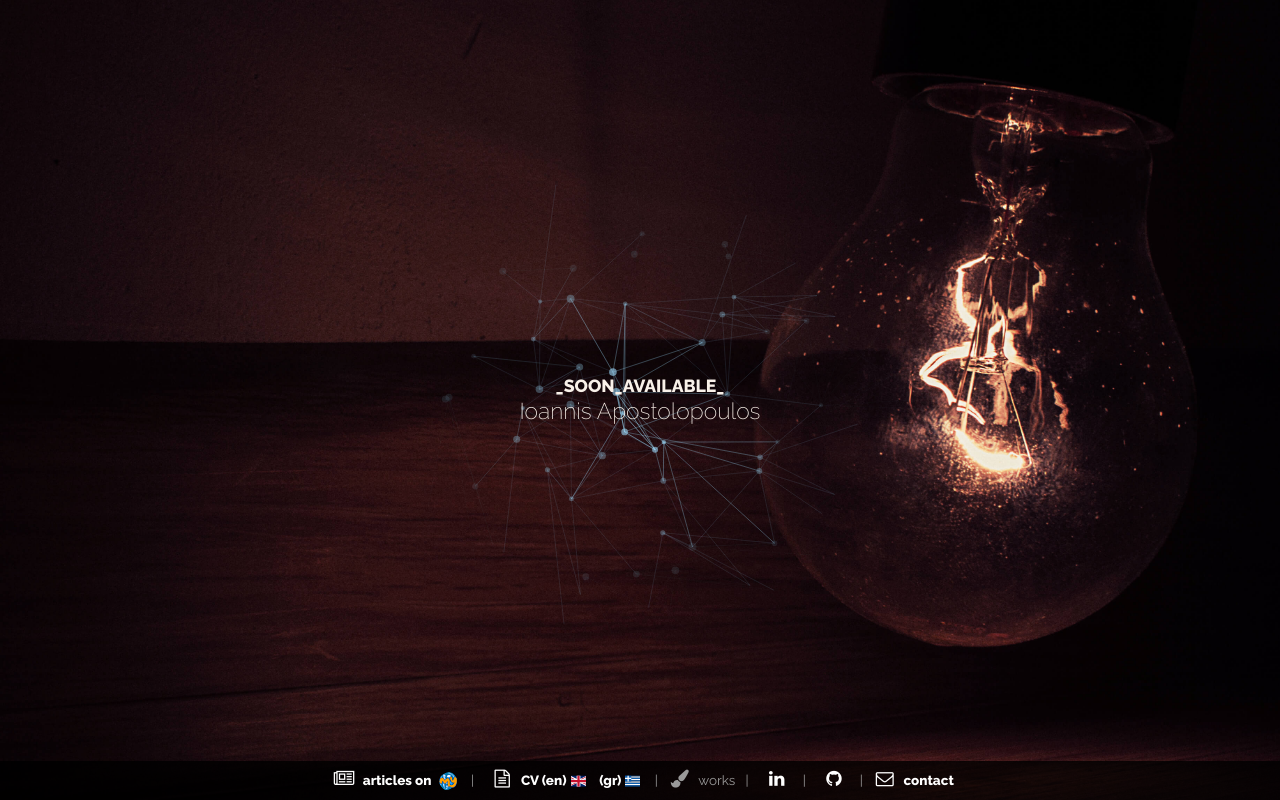
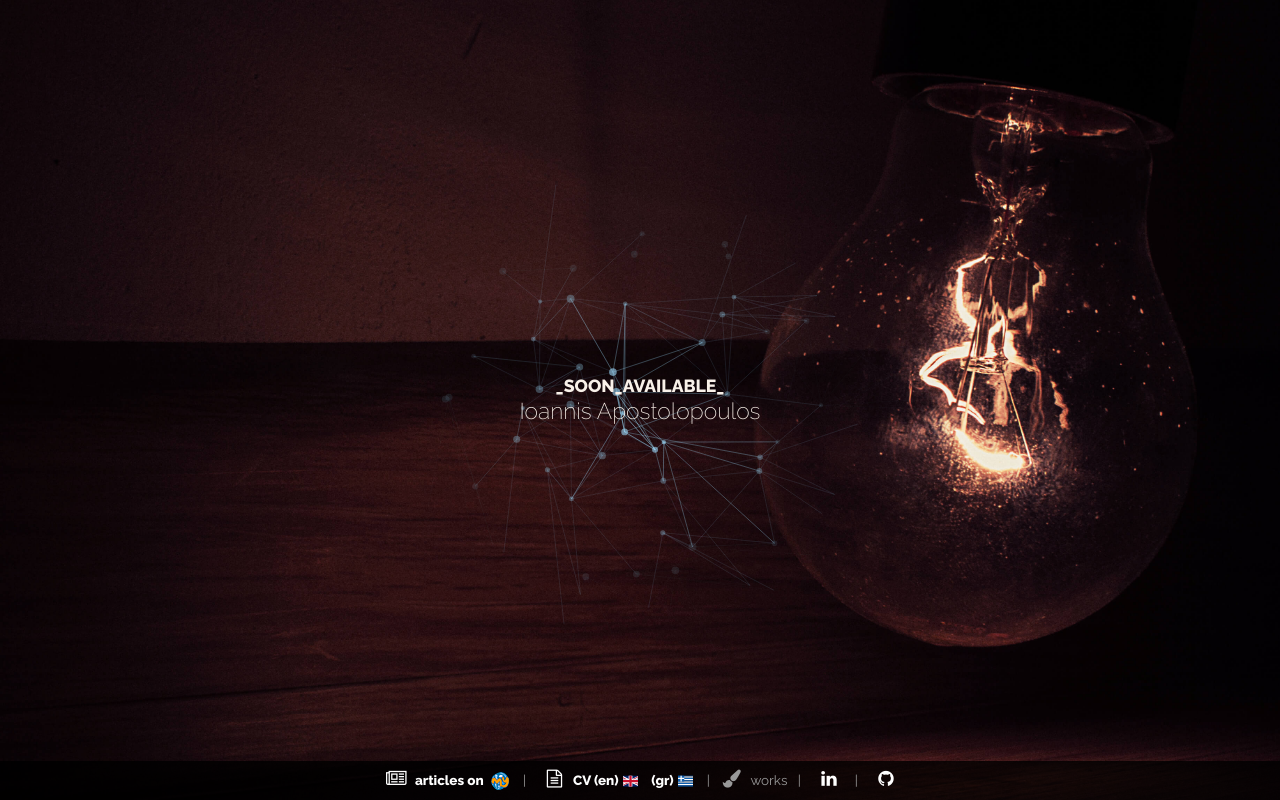
Before and after one commit to IoApo/personal-site, a plain HTML site: page index.html in a window 1280 px wide. Drawn offline with Linux system fonts and the light colour scheme.

Commit message:
Update index.html

```diff
--- a/index.html
+++ b/index.html
@@ -59,9 +59,10 @@
 						<a href="https://github.com/IoApo" target="_blank"><span>&nbsp; <i class="fa mnua-fa-github fa-fw" style="font-size: 18px; line-height: 20px;"></i><!-- github contribs--></span></a>
 						<!--<span style="color: #999;"> &nbsp; | &nbsp; </span>
 						<a href="https://www.behance.net/IoAp" target="_blank"><span>&nbsp; <i class="fa mnua-fa-behance fa-fw" style="font-size: 18px; line-height: 20px;"></i><#!--  design samples--#></span></a>-->
-						<span style="color: #999;"> &nbsp; | &nbsp; </span>
+						<!--
+							<span style="color: #999;"> &nbsp; | &nbsp; </span>
 							<script type="text/javascript" language="javascript">
-							<!--
+							<#!--
 							// Email obfuscator script 2.1 by Tim Williams, University of Arizona
 							// Random encryption key feature by Andrew Moulden, Site Engineering Ltd
 							// This code is freeware provided these four comment lines remain intact
@@ -82,9 +83,9 @@
 							  }
 							document.write("<a href='mailto:"+link+"'><i class='fa mnua-fa-envelope-o fa-fw' style='font-size: 18px; line-height: 20px;'></i> contact</a>")
 							}
-							//-->
+							//--#>
 							</script><noscript>Sorry, you need Javascript on to email me.</noscript>
-
+						-->
 						</span>
 					</nav>
 				</div>
```
